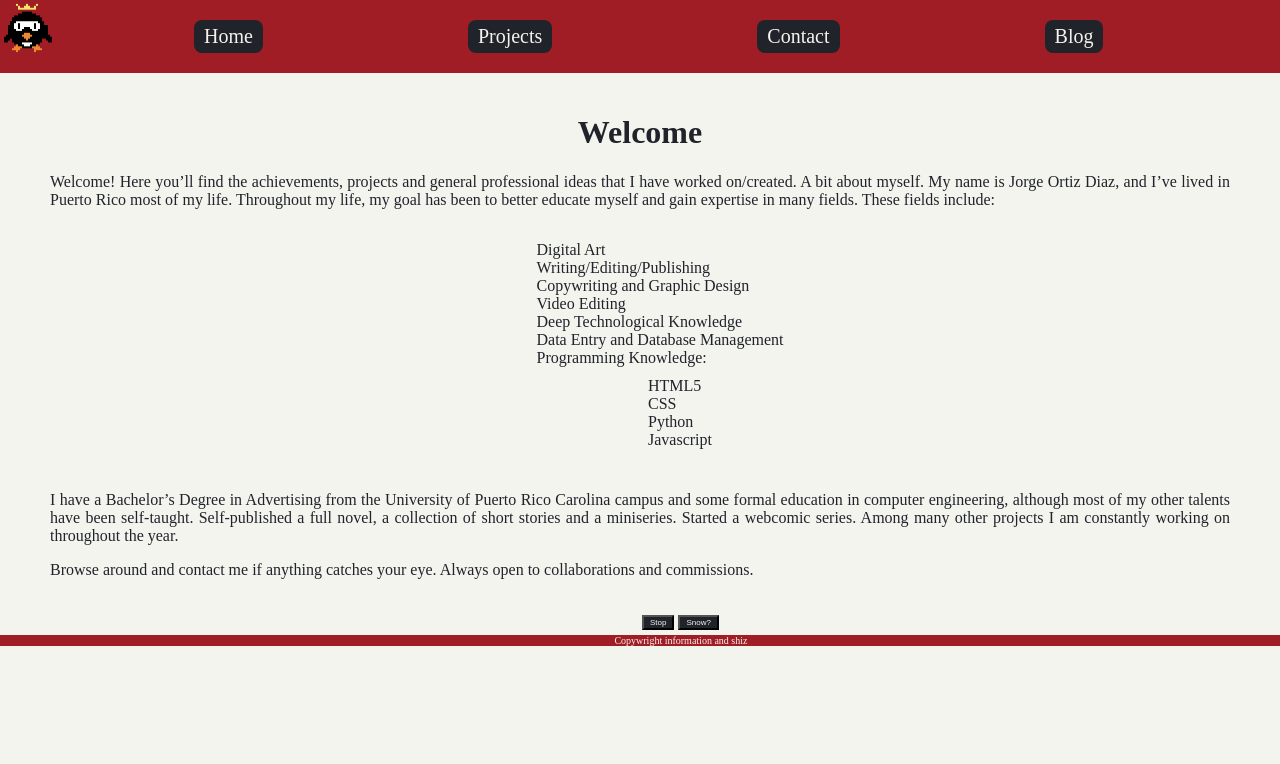
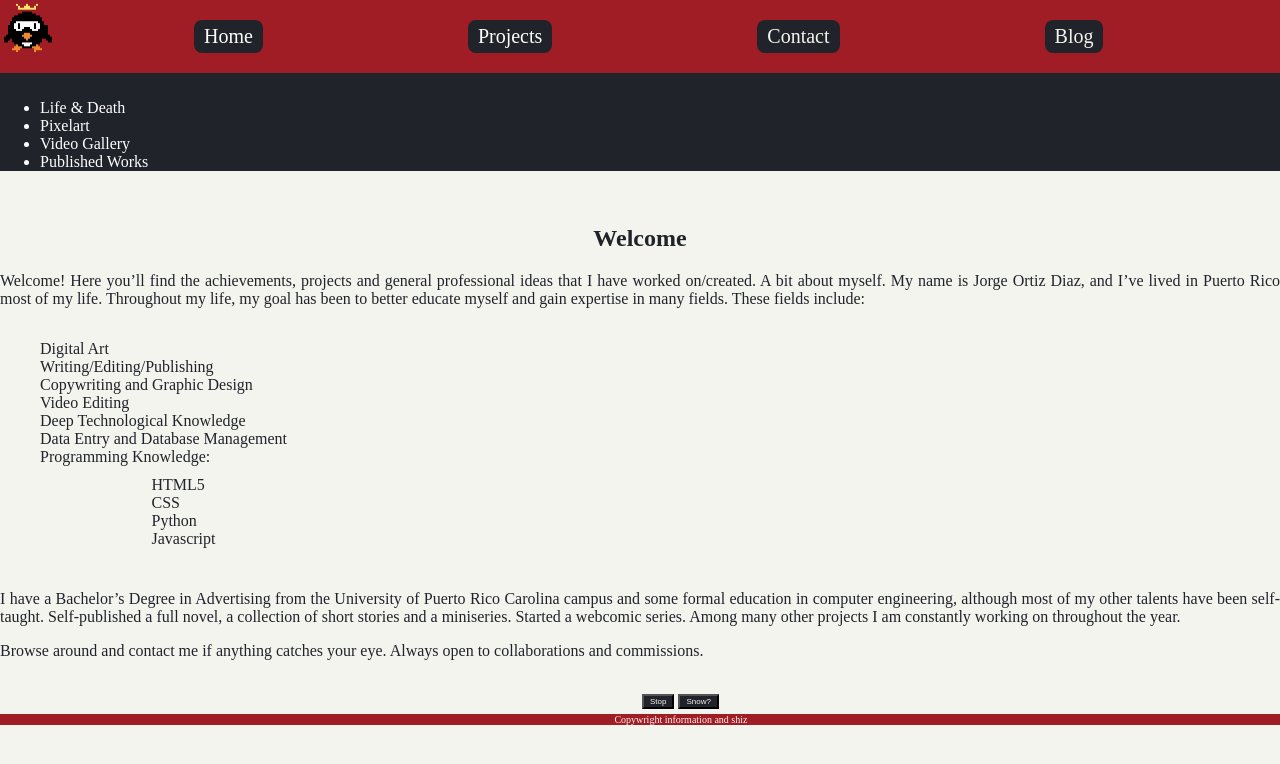
Before and after one commit to Wolfie873/Wolfie873, a PHP site: page /Homepage.html in a window 1280 px wide. Shown: the top 764 px of the page. Run offline with PHP 8.4, Linux system fonts and the light colour scheme.

Commit message:
many changes

```diff
--- a/Webpage Project/Homepage.html
+++ b/Webpage Project/Homepage.html
@@ -12,22 +12,37 @@
       <div class="imgs">
         <img id="smallpeng" src="images/pixelart/Penguinpoints56.png" />
       </div>
+      <nav>
         <ul>
-        <li id="Home">Home</li>
-        <li id="Projects">Projects</li>
-        <li id="Contact">Contact</li>
-        <li id="Blog">Blog</li>
+          <span id="Home"
+            ><li><a href="Homepage.html">Home</a></li></span
+          >
+          <span id="Projects"
+            ><li><a href="Projects.html">Projects</a></li></span
+          >
+          <span id="Contact"><li>Contact</li></span>
+          <span id="Blog"><li>Blog</li></span>
         </ul>
+      </nav>
     </div>
+    <aside class="sidebar">
+      <ul>
+        <li>Life & Death</li>
+        <li>Pixelart</li>
+        <li>Video Gallery</li>
+        <li>Published Works</li>
+      </ul>
+    </aside>
+    <section>
       <div class="intro">
         <img src="Pixelart/snow.gif" id="hideimage" hidden />
         <h1>Welcome</h1>
         <p>
           Welcome! Here you’ll find the achievements, projects and general
-        professional ideas that I have worked on/created. A bit about myself. My
-        name is Jorge Ortiz Diaz, and I’ve lived in Puerto Rico most of my life.
-        Throughout my life, my goal has been to better educate myself and gain
-        expertise in many fields. These fields include:
+          professional ideas that I have worked on/created. A bit about myself.
+          My name is Jorge Ortiz Diaz, and I’ve lived in Puerto Rico most of my
+          life. Throughout my life, my goal has been to better educate myself
+          and gain expertise in many fields. These fields include:
         </p>
         <ul class="main_list" id="skills_list">
           <li>Digital Art</li>
@@ -45,18 +60,19 @@
           </ul>
         </ul>
         <p>
-        I have a Bachelor’s Degree in Advertising from the University of Puerto
-        Rico Carolina campus and some formal education in computer engineering,
-        although most of my other talents have been self-taught. Self-published
-        a full novel, a collection of short stories and a miniseries. Started a
-        webcomic series. Among many other projects I am constantly working on
-        throughout the year.
+          I have a Bachelor’s Degree in Advertising from the University of
+          Puerto Rico Carolina campus and some formal education in computer
+          engineering, although most of my other talents have been self-taught.
+          Self-published a full novel, a collection of short stories and a
+          miniseries. Started a webcomic series. Among many other projects I am
+          constantly working on throughout the year.
         </p>
         <p>
           Browse around and contact me if anything catches your eye. Always open
           to collaborations and commissions.
         </p>
       </div>
+    </section>
     <div class="buttns">
       <button id="stop_btn" type="button" onclick="stop_snowing()">Stop</button>
       <button id="sno_btn" type="button" onclick="snowing()">Snow?</button>
--- a/Webpage Project/test.css
+++ b/Webpage Project/test.css
@@ -62,7 +62,8 @@
   padding-bottom: 10px;
 }
 .intro {
-  display: inline-block;
+  display: inline;
+  width: 800px;
   text-align: center;
   margin-left: 50px;
   margin-right: 50px;
@@ -83,7 +84,6 @@
   height: 100%;
 }
 footer {
-  display: flex;
   background-color: #a01d26;
   color: #f4f4ef;
   font-size: 10px;
@@ -114,3 +114,16 @@
   margin-left: 2px;
   margin-right: 2px;
 }
+a {
+  color: white;
+  text-decoration: none;
+}
+.sidebar {
+  display: block;
+  height: 100%;
+  width: 100%;
+  color: white;
+  background-color: #20232a;
+  padding-top: 10px;
+  padding-right: 10px;
+}
```
Also changed, not shown: Webpage Project/Projects.html (+8 -4 lines). Lines whose indentation alone changed are shown as unchanged.
